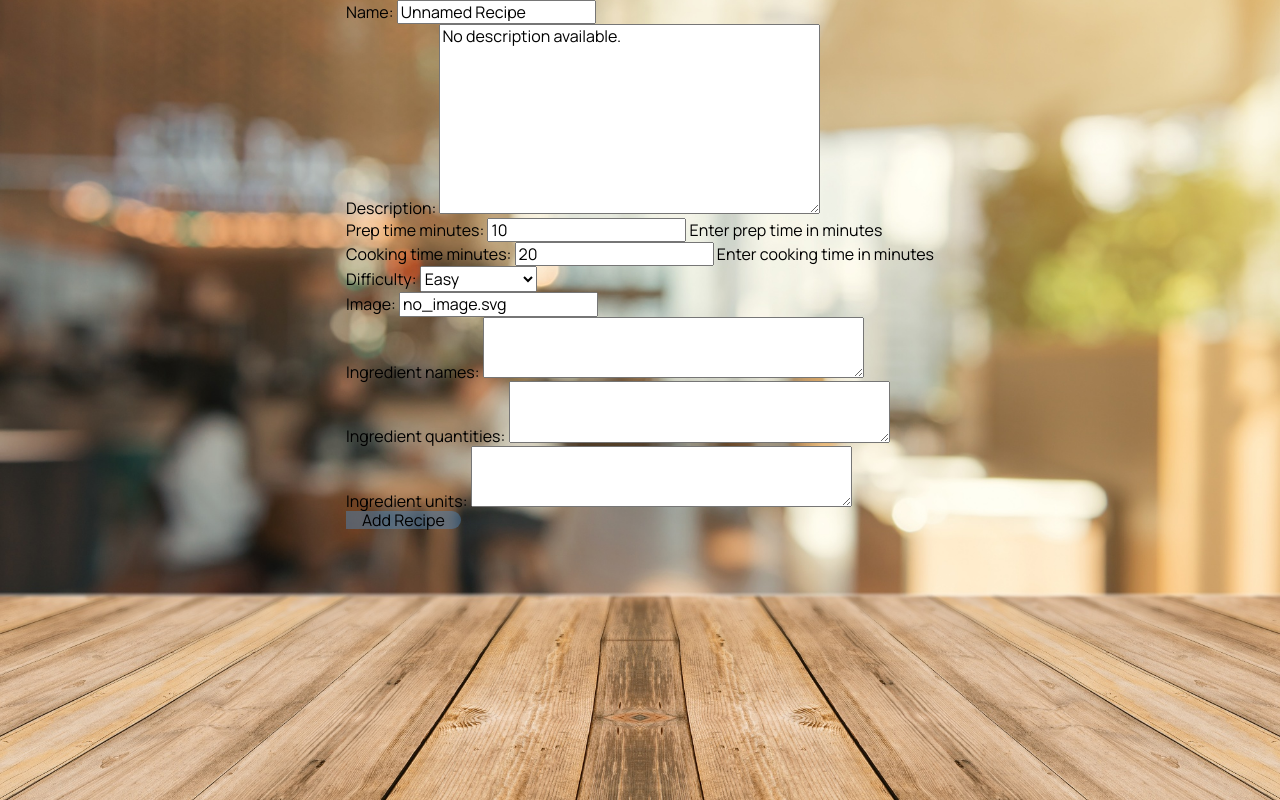
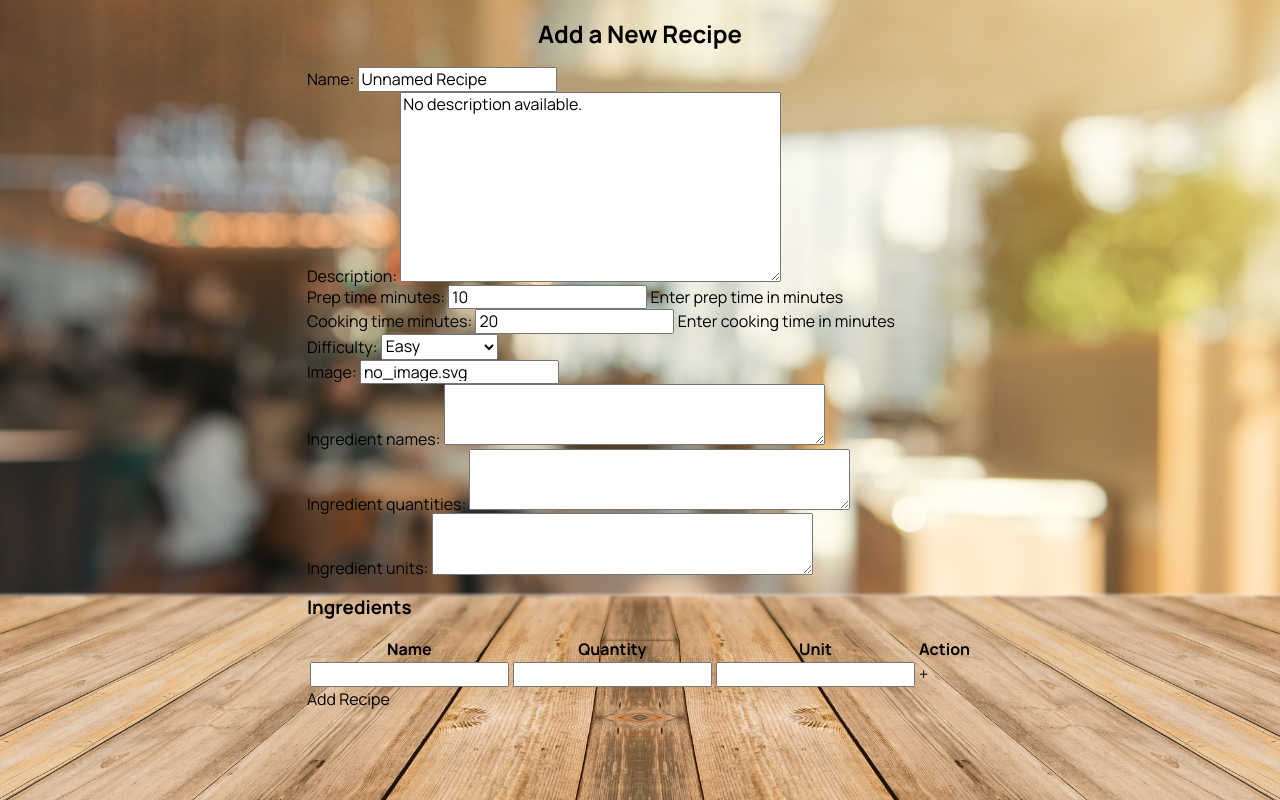
Before and after one commit to jdeebs/jdeebs-recipes, a Django app: page /recipes/add/ in a window 1280 px wide. Run offline with Django 4.2, Linux system fonts and the light colour scheme; the visitor is signed in with stand-in values (Sample User, id 1); some libraries are stand-ins or nearby versions.

Commit message:
Modify 'add-recipe' template to display separate input fields for ingredients

```diff
--- a/recipes/templates/recipes/add_recipe.html
+++ b/recipes/templates/recipes/add_recipe.html
@@ -19,13 +19,53 @@
 <body>
     <main>
         <div class="form-wrapper">
+            <h2>Add a New Recipe</h2>
             <form method="POST">
                 {% csrf_token %}
                 {{ recipe_form.as_p }}
-                <button type="submit" id="submit-btn">Add Recipe</button>
+
+                <h3>Ingredients</h3>
+                <table id="ingredient-table">
+                    <tr>
+                        <th>Name</th>
+                        <th>Quantity</th>
+                        <th>Unit</th>
+                        <th>Action</th>
+                    </tr>
+                    <tr>
+                        <td><input type="text" name="ingredient_names"></td>
+                        <td><input type="text" name="ingredient_quantities"></td>
+                        <td><input type="text" name="ingredient_units"></td>
+                        <td><button type="button" onclick="addIngredientRow()">+</button></td>
+                    </tr>
+                </table>
+
+                <button type="submit" id="submit-recipe-btn">Add Recipe</button>
             </form>
         </div>
     </main>
+
+    <script>
+        function addIngredientRow() {
+            let table = document.getElementById("ingredient-table");
+            let newRow = table.insertRow(-1);
+
+            let nameCell = newRow.insertCell(0);
+            let quantityCell = newRow.insertCell(1);
+            let unitCell = newRow.insertCell(2);
+            let actionCell = newRow.insertCell(3);
+
+            nameCell.innerHTML = '<input type="text" name="ingredient_names">';
+            quantityCell.innerHTML = '<input type="text" name="ingredient_quantities">';
+            unitCell.innerHTML = '<input type="text" name="ingredient_units">';
+            actionCell.innerHTML = '<button type="button" onclick="removeIngredientRow(this)">-</button>';
+        }
+
+        function removeIngredientRow(button) {
+            let row = button.parentElement.parentElement;
+            row.parentElement.removeChild(row);
+        }
+    </script>
 </body>
 
 </html>
```
